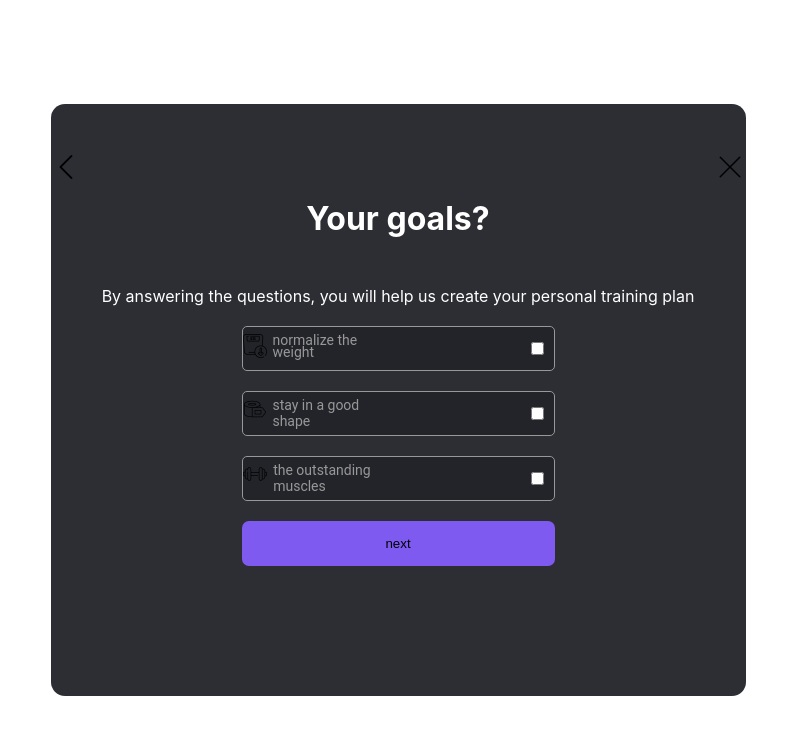
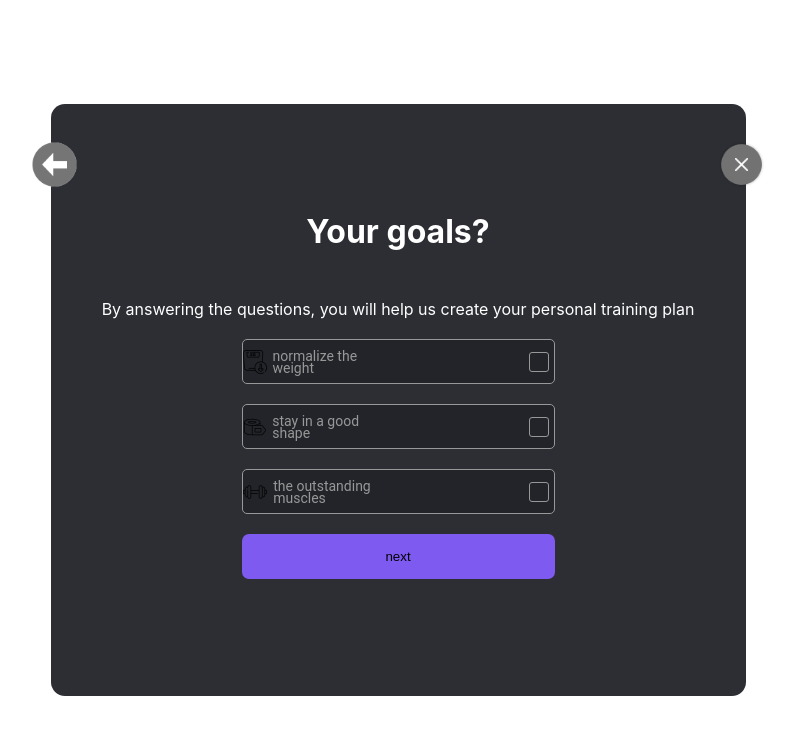
Before and after one commit to SolidPracticum/WorkoutPlannerApp, a React (Create React App) app: page /ThirdRegisterModal in a window 1280 px wide. Shown: the top 734 px of the page, without its empty margins (242-1036 px from the left). Built offline with nearby package versions, Linux system fonts and the light colour scheme.

Commit message:
fix: checkboxes were changed

```diff
--- a/public/locales/en/translation.json
+++ b/public/locales/en/translation.json
@@ -23,8 +23,7 @@
     "title3": "Calorie counting",
     "title4": "Statistics and motivation"
   },
-  "reg":{
-    "register": "register",
+  "register":{
     "title": "Your gender?",
     "text": "By answering the questions, you will help us create your personal training plan",
     "checkbox1": "female",
--- a/public/locales/ru/translation.json
+++ b/public/locales/ru/translation.json
@@ -23,8 +23,7 @@
     "title3": "Подсчет калорий",
     "title4": "Статистика и мотивация"
   },
-  "reg":{
-    "register": "регистрация",
+  "register":{
       "title": "Ваш пол?",
       "text": "Отвечая на наши вопросы, Вы поможете нам составить Ваш персональный план тренировок",
       "checkbox1": "женский",
--- a/src/components/SecondModal/SecondModal.jsx
+++ b/src/components/SecondModal/SecondModal.jsx
@@ -1,14 +1,16 @@
 import React, { useState } from "react";
-import styles from "./SecondModal.module.scss";
+import scss from "./SecondModal.module.scss";
 import { useTranslation } from "react-i18next";
 import { useDispatch } from "react-redux";
 import { genderData } from "../../redux/Slice";
 import { Link } from "react-router-dom";
-export default function SecondModa() {
+export default function SecondModal() {
   const [woman, setWoman] = useState(false);
   const [man, setMan] = useState(false);
   const { t } = useTranslation();
   const dispatch = useDispatch();
+  const [isChecked, setCheck] = useState(false);
+  const [isChecked2, setCheck2] = useState(false);
   const addData = () => {
     if (man == true && woman == true) {
       alert(t("reg.alert"));
@@ -22,49 +24,71 @@ export default function SecondModa() {
     }
   };
   return (
-    <div className={styles.secondModal}>
+    <div className={scss.wrapper}>
+      <div className={scss.secondModal}>
+        <div className={scss.img}>
           <Link to="/RegisterPage">
             <img
-          className={styles.arrow}
-          src="Images/SecondModalIcons/left-arrow.png"
+              width={47}
+              className={scss.arrow}
+              src="Images/SecondModalIcons/back7.png"
               alt="backArrow"
             />
           </Link>
           <Link to="/">
-        <img className={styles.close} src="Images/SecondModalIcons/close.png" alt="close" />
+            <img
+              width={47}
+              className={scss.close}
+              src="Images/SecondModalIcons/close_icon.png"
+              alt="close"
+            />
           </Link>
-      <h1>{t("reg.title")}</h1>
-      <p>{t("reg.text")}</p>
+        </div>
+        <div className={scss.mainText}>
+          <h1>{t("register.title")}</h1>
+          <p>{t("register.text")}</p>
+        </div>
 
-      <div className={styles.manIcon}>
-        <input type="checkbox" id={styles.checkbox2} value={man} onChange={() => setMan(!man)} />
-        <div className={styles.man}>
-          <span className={styles.male}>{t("reg.checkbox2")}</span> <br />
-          <label htmlFor="checkbox2">
-            <img src="Images/SecondModalIcons/male-gender.png" alt="maleGender" />
-          </label>
+        <div className={scss.manIcon}>
+          <div
+            onClick={() => setCheck(!isChecked)}
+            className={isChecked ? scss.checkboxInput : scss.checkboxInputNonActive}
+          ></div>
+          <label
+            className={scss.first}
+            id={scss.checkbox1}
+            value={man}
+            onChange={() => setMan(!man)}
+          />{" "}
+          <div className={scss.woman}>
+            <span className={scss.female}>{t("register.checkbox2")}</span> <br />
+            <div className={scss.img}>
+              <img src="Images/SecondModalIcons/male-gender.png" alt="womanGender" />
             </div>
           </div>
-      <div className={styles.womanIcon}>
-        <input
-          className={styles.first}
-          type="checkbox"
-          id={styles.checkbox1}
+        </div>
+        <div className={scss.womanIcon}>
+          <div
+            onClick={() => setCheck2(!isChecked2)}
+            className={isChecked2 ? scss.checkboxInput : scss.checkboxInputNonActive}
+          ></div>
+          <label
+            className={scss.first}
+            id={scss.checkbox1}
             value={woman}
             onChange={() => setWoman(!woman)}
           />{" "}
-        <div className={styles.woman}>
-          <span className={styles.female}>{t("reg.checkbox1")}</span> <br />
-          <label htmlFor="checkbox1">
-            <div className={styles.img}>
+          <div className={scss.woman}>
+            <span className={scss.female}>{t("register.checkbox1")}</span> <br />
+            <div className={scss.img}>
               <img src="Images/SecondModalIcons/woman.png" alt="womanGender" />
             </div>
-          </label>
           </div>
         </div>
-      <button onClick={addData} className={styles.next}>
-        {t("reg.next")}
+        <button onClick={addData} className={scss.next}>
+          {t("register.next")}
         </button>
+      </div>
     </div>
   );
 }
--- a/src/components/SecondModal/SecondModal.module.scss
+++ b/src/components/SecondModal/SecondModal.module.scss
@@ -19,12 +19,6 @@ h1 {
   top: 85px;
   text-align: center;
 }
-// p {
-//   width: 313px;
-//   height: 48px;
-//   top: 152px;
-//   margin-left: 191px;
-// }
 .womanIcon,
 .manIcon {
   border: 1px solid #989898;
--- a/src/components/ThirdRegisterModal/ThirdRegisterModal.jsx
+++ b/src/components/ThirdRegisterModal/ThirdRegisterModal.jsx
@@ -10,6 +10,9 @@ export default function ThirdRegisterModal() {
   const [muscles, setMuscles] = useState(false);
   const { t } = useTranslation();
   const dispatch = useDispatch();
+  const [isChecked, setCheck] = useState(false);
+  const [isChecked2, setCheck2] = useState(false);
+  const [isChecked3, setCheck3] = useState(false);
   const addData = () => {
     if (
       (weight == true && fit == true && muscles == true) ||
@@ -30,50 +33,85 @@ export default function ThirdRegisterModal() {
     <div className={styles.ThirdRegisterModal}>
       <div className={styles.wrapper}>
         <div className={styles.img}>
+          <Link to="./">
             <img
+              width={47}
               className={styles.arrow}
-            src="Images/SecondModalIcons/left-arrow.png"
+              src="Images/ThirdModalIcons/back7.png"
               alt="backArrow"
             />
-          <img className={styles.close} src="Images/SecondModalIcons/close.png" alt="close" />
+          </Link>
+          <Link to="./FourthModal">
+            <img
+              width={47}
+              className={styles.close}
+              src="Images/ThirdModalIcons/close_icon.png"
+              alt="close"
+            />
+          </Link>
         </div>
         <div className={styles.mainText}>
           <h1>{t("goal.title")}</h1>
           <p>{t("goal.text")}</p>
         </div>
-
         <div className={styles.correctWeight}>
-          <input type="checkbox" value={weight} onChange={() => setWeight(!weight)} />{" "}
+          <div
+            onClick={() => setCheck(!isChecked)}
+            className={isChecked ? styles.checkboxInput : styles.checkboxInputNonActive}
+          ></div>
+          <label
+            className={styles.first}
+            id={styles.checkbox1}
+            value={weight}
+            onChange={() => setWeight(!weight)}
+          />{" "}
           <div className={styles.weightIcon}>
             <span className={styles.text1}> {t("goal.first")}</span> <br />
-            <label htmlFor="checkbox1">
-              <img src="Images/ThirdModalIcons/weight-loss.png" alt="weightLoss" />
-            </label>
+            <div className={styles.img}>
+              <img src="Images/ThirdModalIcons/weight-loss.png" alt="wloseWeight Icon" />
             </div>
           </div>
+        </div>
+
         <div className={styles.beFit}>
-          <input type="checkbox" value={fit} onChange={() => setFit(!fit)} />{" "}
-          <div className={styles.fitIcon}>
-            <span className={styles.text2}> {t("goal.second")}</span> <br />
-            <label htmlFor="checkbox2">
+          <div
+            onClick={() => setCheck2(!isChecked2)}
+            className={isChecked2 ? styles.checkboxInput : styles.checkboxInputNonActive}
+          ></div>
+          <label
+            className={styles.first}
+            id={styles.checkbox1}
+            value={weight}
+            onChange={() => setFit(!fit)}
+          />{" "}
+          <div className={styles.weightIcon}>
+            <span className={styles.text1}> {t("goal.second")}</span> <br />
+            <div className={styles.img}>
               <img src="Images/ThirdModalIcons/tape.png" alt="tape" />
-            </label>
+            </div>
           </div>
         </div>
         <div className={styles.muscles}>
-          <input type="checkbox" value={muscles} onChange={() => setMuscles(!muscles)} />{" "}
+          <div
+            onClick={() => setCheck3(!isChecked3)}
+            className={isChecked3 ? styles.checkboxInput : styles.checkboxInputNonActive}
+          ></div>
+          <label
+            className={styles.first}
+            id={styles.checkbox1}
+            value={weight}
+            onChange={() => setMuscles(!muscles)}
+          />{" "}
           <div className={styles.musclesIcon}>
-            <span className={styles.text3}> {t("goal.third")}</span> <br />
-            <label htmlFor="checkbox3">
+            <span className={styles.text1}> {t("goal.third")}</span> <br />
+            <div className={styles.img}>
               <img src="Images/ThirdModalIcons/weight.png" alt="weight" />
-            </label>
             </div>
           </div>
-        <Link to="/FourthRegisterModal">
+        </div>
         <button onClick={addData} className={styles.next}>
           {t("goal.next")}
         </button>
-        </Link>
       </div>
     </div>
   );
--- a/src/components/ThirdRegisterModal/ThirdRegisterModal.module.scss
+++ b/src/components/ThirdRegisterModal/ThirdRegisterModal.module.scss
@@ -27,7 +27,7 @@
   grid-gap: 5vh;
   justify-content: center;
   align-items: center;
-  text-align:center;
+  text-align: center;
 }
 .mainText {
   p {
@@ -70,13 +70,13 @@ input {
   flex-direction: row-reverse;
 }
 .correctWeight {
-  grid-gap: 44%;
+  grid-gap: 22%;
 }
 .beFit {
-  grid-gap: 45%;
+  grid-gap: 23%;
 }
 .muscles {
-  grid-gap: 39%;
+  grid-gap: 19%;
 }
 .weightIcon,
 .fitIcon,
@@ -103,3 +103,25 @@ input {
   line-height: 16px;
   font-size: 14px;
 }
+.checkboxInput {
+  background-color: #7f5af0;
+  margin-right: 5px;
+  width: 20px;
+  height: 20px;
+  background-color: #222429;
+  border-radius: 3px;
+  border: 1px solid #989898;
+  background-image: url(../../../public/Images/registerPage/tick.svg);
+  background-repeat: no-repeat;
+  background-position: center;
+  background-size: cover;
+}
+
+.checkboxInputNonActive {
+  margin-right: 5px;
+  width: 20px;
+  height: 20px;
+  background-color: #222429;
+  border-radius: 3px;
+  border: 1px solid #989898;
+}
```
Also changed, not shown: public/Images/ThirdModalIcons/back7.png (added), public/Images/ThirdModalIcons/close_icon.png (added). Lines whose indentation alone changed are shown as unchanged.
